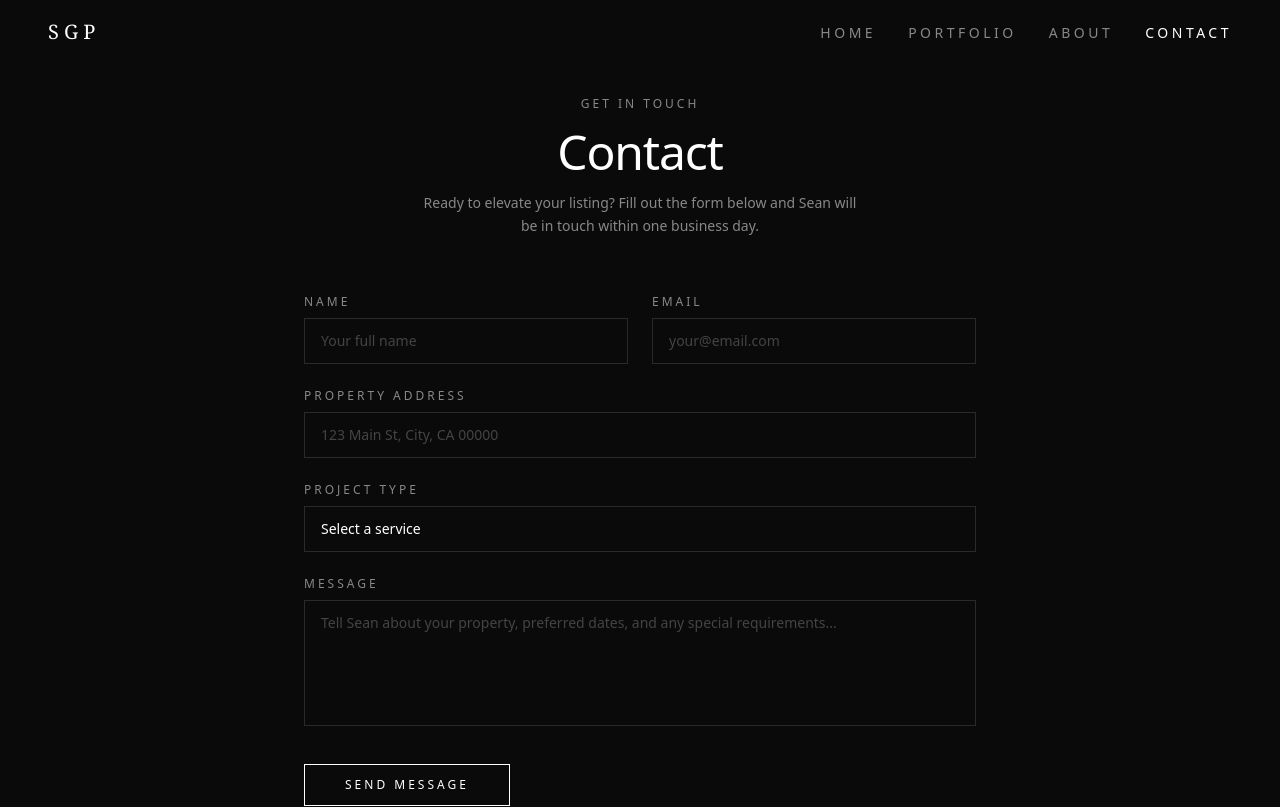
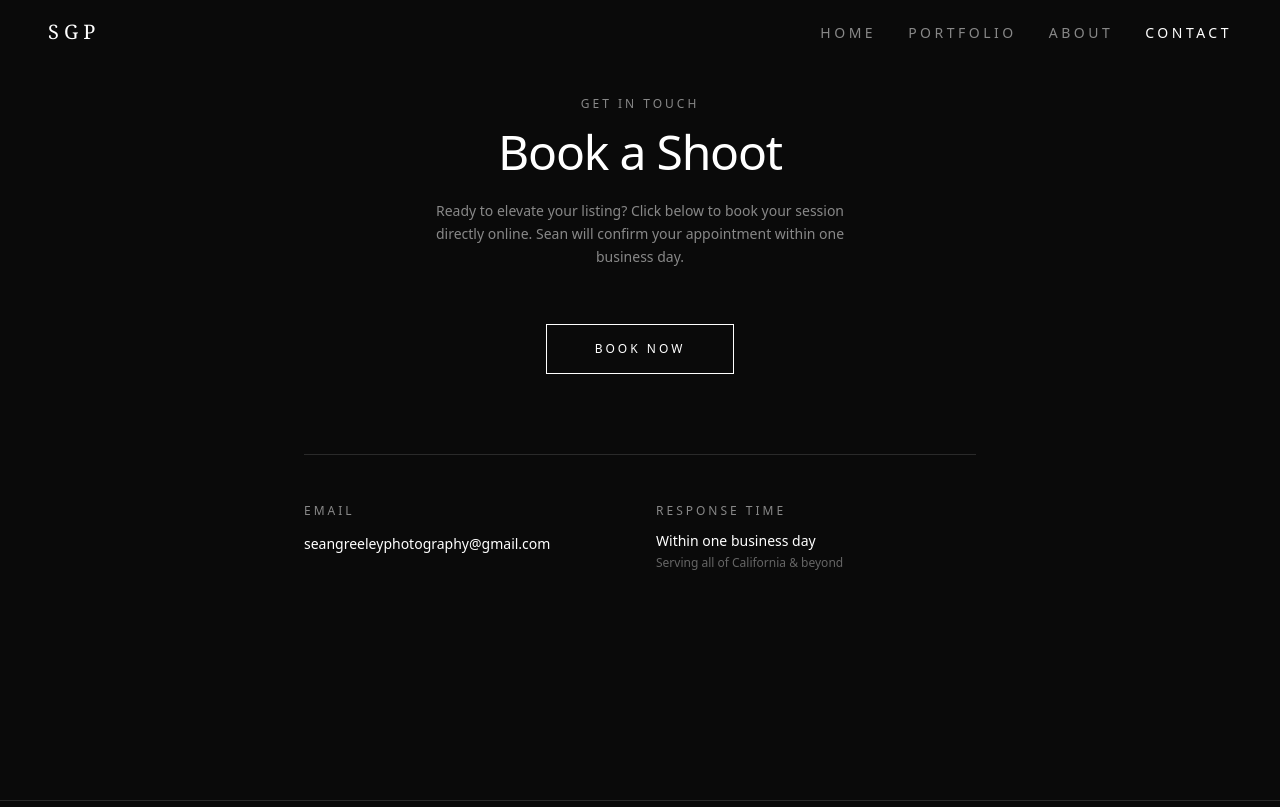
Before and after one commit to surfindad/sean-greeley-photography, a Next.js app: page /contact in a window 1280 px wide. Shown: the top 807 px of the page. Built offline with nearby package versions, Linux system fonts and the light colour scheme.

Commit message:
Replace contact form with booking page link

```diff
--- a/app/contact/page.tsx
+++ b/app/contact/page.tsx
@@ -1,124 +1,30 @@
 "use client";
 
-import { useState } from "react";
-
 export default function ContactPage() {
-  const [submitted, setSubmitted] = useState(false);
-
-  function handleSubmit(e: React.FormEvent<HTMLFormElement>) {
-    e.preventDefault();
-    setSubmitted(true);
-  }
-
   return (
     <div className="min-h-screen bg-[#0a0a0a] pt-24 pb-24">
-      <div className="max-w-3xl mx-auto px-6 lg:px-12">
+      <div className="max-w-3xl mx-auto px-6 lg:px-12 text-center">
         {/* Header */}
-        <div className="mb-14 text-center">
+        <div className="mb-14">
           <p className="text-xs text-[#888888] tracking-[0.25em] uppercase mb-4">Get In Touch</p>
-          <h1 className="text-4xl md:text-5xl font-light text-white tracking-tight">Contact</h1>
-          <p className="mt-4 text-[#888888] font-light text-sm leading-relaxed max-w-md mx-auto">
-            Ready to elevate your listing? Fill out the form below and Sean will be in touch within
-            one business day.
+          <h1 className="text-4xl md:text-5xl font-light text-white tracking-tight">Book a Shoot</h1>
+          <p className="mt-6 text-[#888888] font-light text-sm leading-relaxed max-w-md mx-auto">
+            Ready to elevate your listing? Click below to book your session directly online.
+            Sean will confirm your appointment within one business day.
           </p>
         </div>
 
-        {submitted ? (
-          <div className="border border-[#2a2a2a] p-12 text-center">
-            <p className="text-white text-xl font-light mb-3">Message Received</p>
-            <p className="text-[#888888] text-sm font-light">
-              Thank you for reaching out. Sean will respond within one business day.
-            </p>
-          </div>
-        ) : (
-          <form onSubmit={handleSubmit} className="space-y-6">
-            <div className="grid grid-cols-1 sm:grid-cols-2 gap-6">
-              <div>
-                <label className="block text-xs tracking-widest uppercase text-[#888888] mb-2">
-                  Name
-                </label>
-                <input
-                  type="text"
-                  name="name"
-                  required
-                  placeholder="Your full name"
-                  className="w-full bg-transparent border border-[#2a2a2a] px-4 py-3 text-white text-sm placeholder-[#444] focus:outline-none focus:border-[#555] transition-colors duration-300"
-                />
-              </div>
-              <div>
-                <label className="block text-xs tracking-widest uppercase text-[#888888] mb-2">
-                  Email
-                </label>
-                <input
-                  type="email"
-                  name="email"
-                  required
-                  placeholder="your@email.com"
-                  className="w-full bg-transparent border border-[#2a2a2a] px-4 py-3 text-white text-sm placeholder-[#444] focus:outline-none focus:border-[#555] transition-colors duration-300"
-                />
-              </div>
-            </div>
-
-            <div>
-              <label className="block text-xs tracking-widest uppercase text-[#888888] mb-2">
-                Property Address
-              </label>
-              <input
-                type="text"
-                name="address"
-                placeholder="123 Main St, City, CA 00000"
-                className="w-full bg-transparent border border-[#2a2a2a] px-4 py-3 text-white text-sm placeholder-[#444] focus:outline-none focus:border-[#555] transition-colors duration-300"
-              />
-            </div>
-
-            <div>
-              <label className="block text-xs tracking-widest uppercase text-[#888888] mb-2">
-                Project Type
-              </label>
-              <select
-                name="projectType"
-                required
-                defaultValue=""
-                className="w-full bg-[#0a0a0a] border border-[#2a2a2a] px-4 py-3 text-white text-sm focus:outline-none focus:border-[#555] transition-colors duration-300 appearance-none"
-              >
-                <option value="" disabled className="text-[#444]">
-                  Select a service
-                </option>
-                <option value="residential">Residential — Standard HDR</option>
-                <option value="luxury">Luxury Estate Package</option>
-                <option value="commercial">Commercial / Office</option>
-                <option value="twilight">Twilight Shoot</option>
-                <option value="aerial">Aerial / Drone</option>
-                <option value="virtual">Virtual Tour</option>
-                <option value="full">Full Package (HDR + Aerial + Virtual Tour)</option>
-              </select>
-            </div>
-
-            <div>
-              <label className="block text-xs tracking-widest uppercase text-[#888888] mb-2">
-                Message
-              </label>
-              <textarea
-                name="message"
-                rows={5}
-                placeholder="Tell Sean about your property, preferred dates, and any special requirements..."
-                className="w-full bg-transparent border border-[#2a2a2a] px-4 py-3 text-white text-sm placeholder-[#444] focus:outline-none focus:border-[#555] transition-colors duration-300 resize-none"
-              />
-            </div>
-
-            <div className="pt-2">
-              <button
-                type="submit"
-                className="w-full sm:w-auto px-10 py-3 border border-white text-white text-xs tracking-widest uppercase hover:bg-white hover:text-black transition-all duration-300"
-              >
-                Send Message
-              </button>
-            </div>
-          </form>
-        )}
+        <a
+          href="https://apertureops.app/order/3079232bcc633c199b74e9b4e82ff4b5860fc3a35e88a531"
+          target="_blank"
+          rel="noopener noreferrer"
+          className="inline-block px-12 py-4 border border-white text-white text-xs tracking-widest uppercase hover:bg-white hover:text-black transition-all duration-300"
+        >
+          Book Now
+        </a>
 
         {/* Contact details */}
-        <div className="mt-16 pt-12 border-t border-[#2a2a2a] grid grid-cols-1 sm:grid-cols-2 gap-8">
+        <div className="mt-20 pt-12 border-t border-[#2a2a2a] grid grid-cols-1 sm:grid-cols-2 gap-8 text-left">
           <div>
             <p className="text-xs text-[#888888] tracking-widest uppercase mb-3">Email</p>
             <a
@@ -131,9 +37,7 @@ export default function ContactPage() {
           <div>
             <p className="text-xs text-[#888888] tracking-widest uppercase mb-3">Response Time</p>
             <p className="text-white font-light text-sm">Within one business day</p>
-            <p className="text-[#666] text-xs mt-1 font-light">
-              Serving all of California &amp; beyond
-            </p>
+            <p className="text-[#666] text-xs mt-1 font-light">Serving all of California &amp; beyond</p>
           </div>
         </div>
       </div>
--- a/app/page.tsx
+++ b/app/page.tsx
@@ -57,12 +57,14 @@ export default function HomePage() {
             >
               View Work
             </Link>
-            <Link
-              href="/contact"
+            <a
+              href="https://apertureops.app/order/3079232bcc633c199b74e9b4e82ff4b5860fc3a35e88a531"
+              target="_blank"
+              rel="noopener noreferrer"
               className="inline-block px-8 py-3 border border-[#444] text-[#aaa] text-sm tracking-widest uppercase hover:border-white hover:text-white transition-all duration-300"
             >
               Book a Shoot
-            </Link>
+            </a>
           </div>
         </div>
 
```
